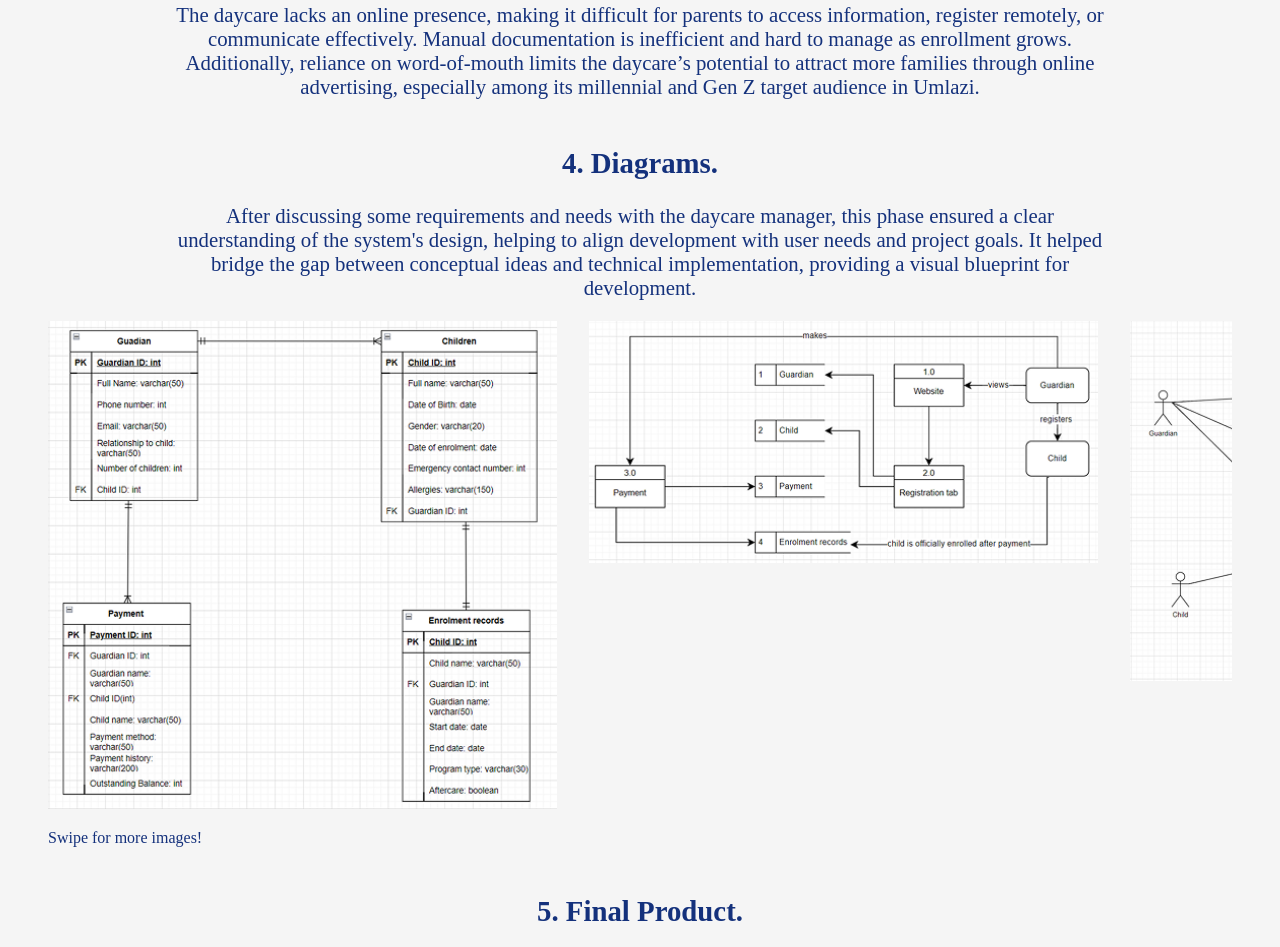
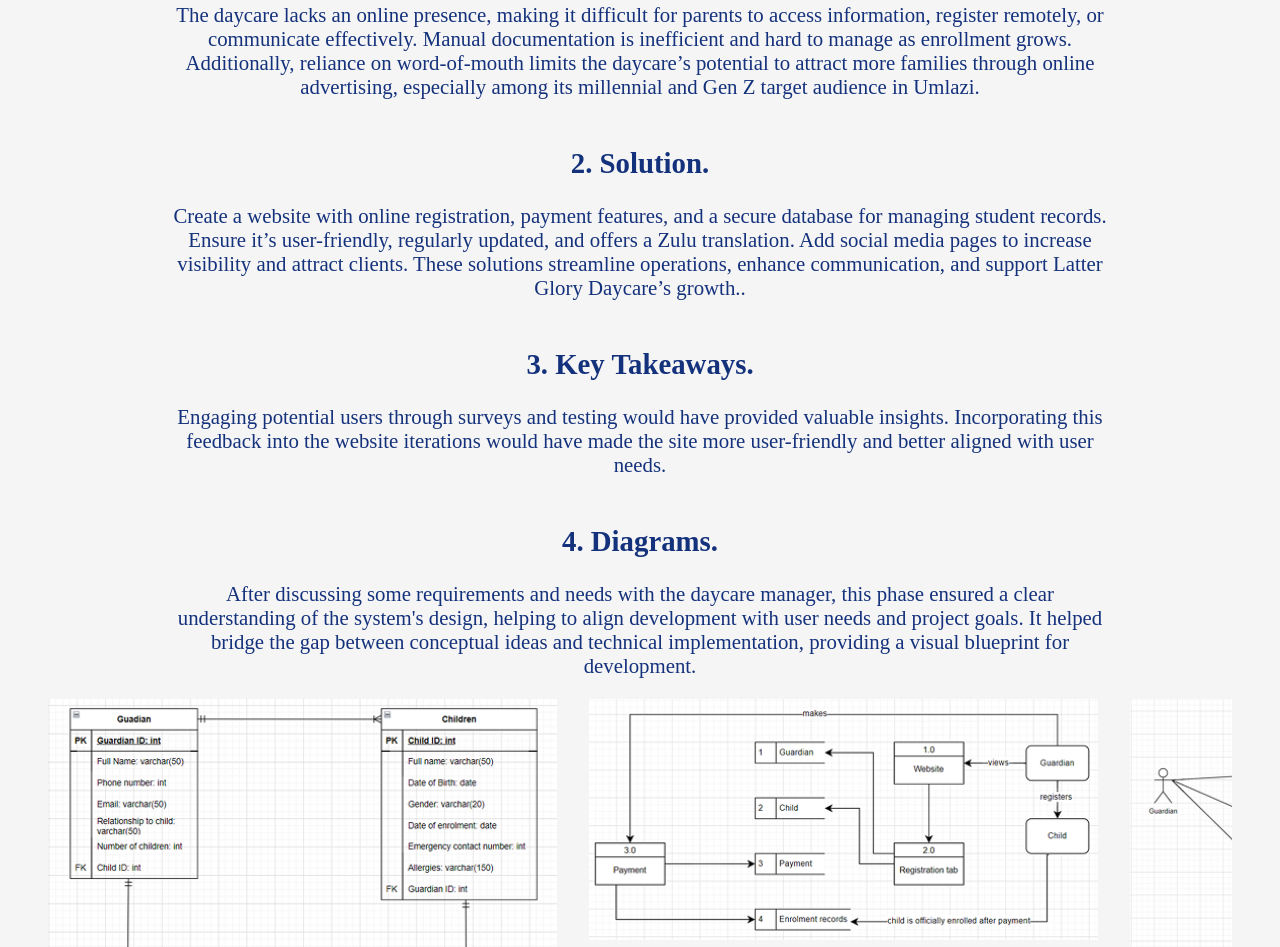
Before and after one commit to Sipho-ux/UX-UI-portfolio, a plain HTML site: page latter_glory.html in a window 1280 px wide. Shown: the part 1364-2311 px from the top of the page. Drawn offline with Linux system fonts and the light colour scheme; a web font is replaced by a local one.

Commit message:
Update latter_glory.html

```diff
--- a/latter_glory.html
+++ b/latter_glory.html
@@ -82,6 +82,38 @@
     <div class="info-content">
       <p>
         The daycare lacks an online presence, making it difficult for parents to access information, register remotely, or communicate effectively. Manual documentation is inefficient and hard to manage as enrollment grows. Additionally, reliance on word-of-mouth limits the daycare’s potential to attract more families through online advertising, especially among its millennial and Gen Z target audience in Umlazi.
+      </p>
+    </div>
+  </section>
+
+   <!--Number 2  -->
+
+  <section class="info-container">
+    <div class="info-content">
+      <h2>
+        2. Solution.
+      </h2>
+    </div>
+
+    <div class="info-content">
+      <p>
+        Create a website with online registration, payment features, and a secure database for managing student records. Ensure it’s user-friendly, regularly updated, and offers a Zulu translation. Add social media pages to increase visibility and attract clients. These solutions streamline operations, enhance communication, and support Latter Glory Daycare’s growth..
+      </p>
+    </div>
+  </section>
+
+  <!--Number 3  -->
+
+  <section class="info-container">
+    <div class="info-content">
+      <h2>
+        3. Key Takeaways.
+      </h2>
+    </div>
+
+    <div class="info-content">
+      <p>
+        Engaging potential users through surveys and testing would have provided valuable insights. Incorporating this feedback into the website iterations would have made the site more user-friendly and better aligned with user needs.
       </p>
     </div>
   </section>
```
